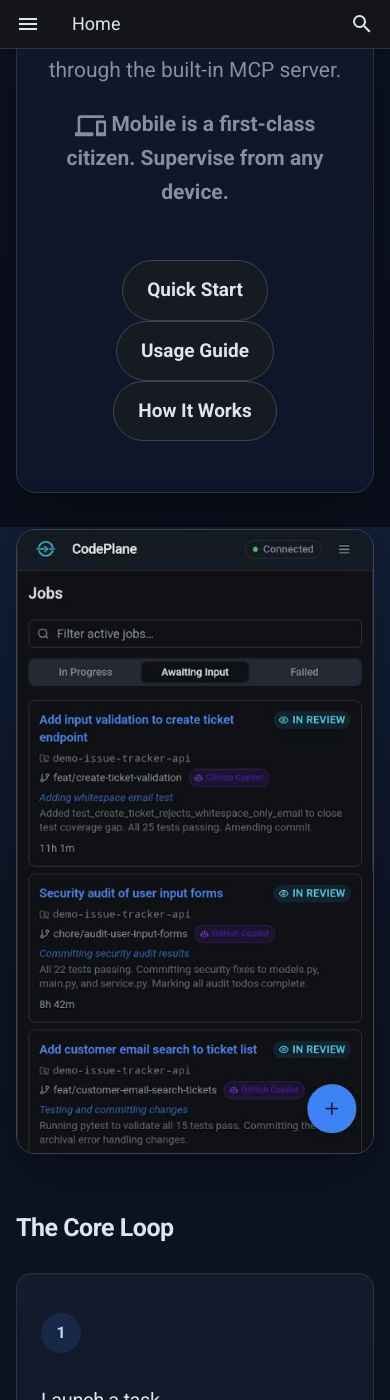
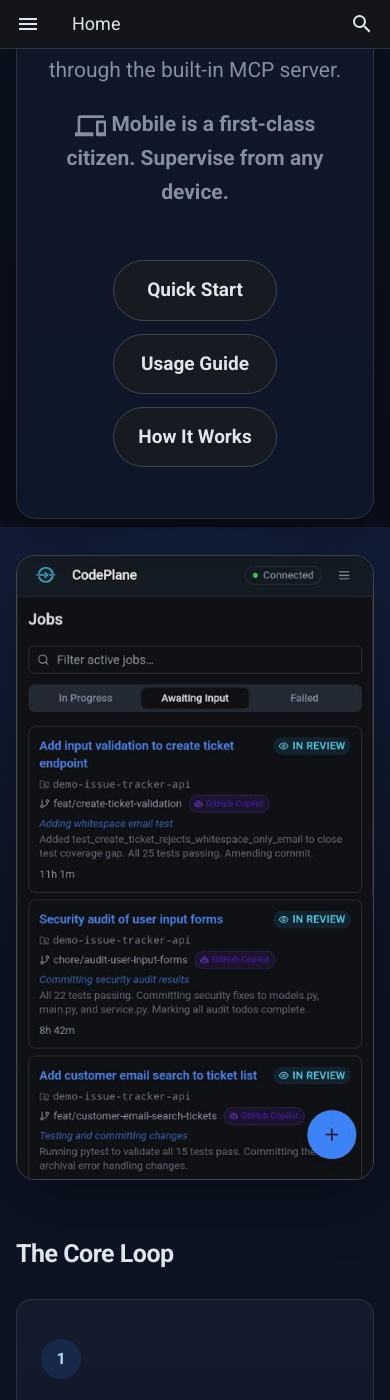
Before and after one commit to dfinson/agent-tower, an MkDocs documentation site: the page built from docs/index.md, in a window 390 px wide and 1400 px high, scrolled down 873 px. Built offline with MkDocs 1.6.1 and Material for MkDocs 9.7.7, drawn with Linux system fonts in a browser that asks for light colours; comment, search, counter and statistics services are not loaded.

Commit message:
docs: fix mobile hero buttons - target p wrapper for column layout

```diff
--- a/docs/stylesheets/extra.css
+++ b/docs/stylesheets/extra.css
@@ -358,13 +358,15 @@ body {
 }
 
 @media screen and (max-width: 44.9844em) {
-  .md-typeset .hero-actions {
+  .md-typeset .hero-actions p {
+    display: flex;
     flex-direction: column;
     align-items: stretch;
     gap: 0.65rem;
   }
 
   .md-typeset .hero-actions .md-button {
+    display: block;
     text-align: center;
     padding: 0.7rem 1.2rem;
     font-size: 0.95rem;
```
